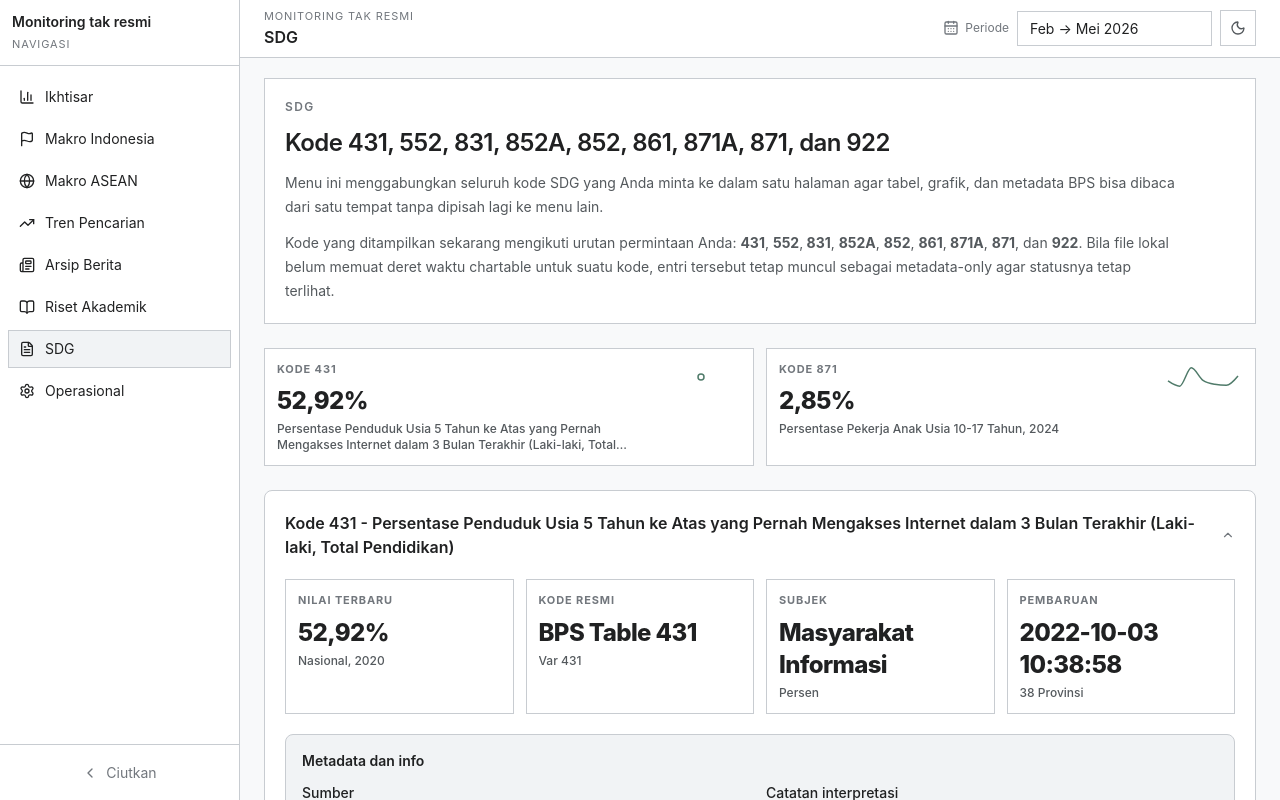
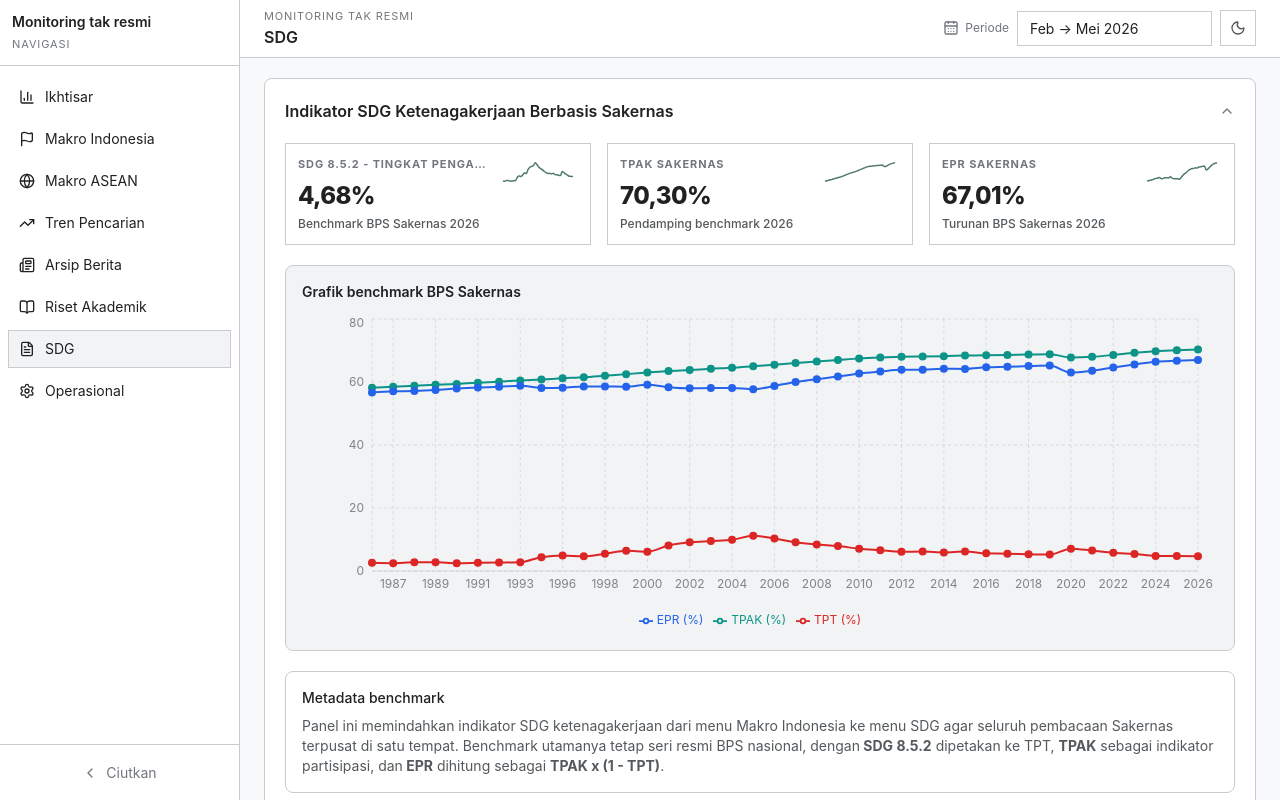
Before and after one commit to jiprastyo/DashboadPercobaan, a Next.js app: page /sdg in a window 1280 px wide. Shown: the top 800 px of the page. Built offline with nearby package versions, Linux system fonts and the light colour scheme.

Commit message:
Refine SDG layout and move benchmark panel

```diff
--- a/src/app/makro-indonesia/page.tsx
+++ b/src/app/makro-indonesia/page.tsx
@@ -1,12 +1,11 @@
 import { getSamplePMIData, getSamplePHKData, getSampleBPSData } from '@/lib/data-loader';
-import { getBPSNationalData, getBPSProvinsiData, getBPSProvinsiHistoricalData, getBPSHistoricalData, getBPSHistoricalIhkTradeData, getBPSWismanData, getBPSTptHistoricalData } from '@/lib/data-loader-server';
+import { getBPSNationalData, getBPSProvinsiData, getBPSProvinsiHistoricalData, getBPSHistoricalIhkTradeData, getBPSWismanData, getBPSTptHistoricalData } from '@/lib/data-loader-server';
 import MakroIndonesiaClient from './MakroIndonesiaClient';
 
 export default async function MakroIndonesiaPage() {
   const nationalRes = getBPSNationalData();
   const provinsiRes = getBPSProvinsiData();
   const provinsiHistoricalRes = getBPSProvinsiHistoricalData();
-  const bpsHistoricalRes = getBPSHistoricalData();
   const ihkTradeRes = getBPSHistoricalIhkTradeData();
   const wismanRes = getBPSWismanData();
   const bpsTptHistoricalRes = getBPSTptHistoricalData();
@@ -26,7 +25,6 @@ export default async function MakroIndonesiaPage() {
       provinsiData={provinsiData}
       provinsiSource={provinsiSource}
       provinsiHistoricalData={provinsiHistoricalRes ? provinsiHistoricalRes.data : []}
-      bpsHistoricalData={bpsHistoricalRes ? bpsHistoricalRes.data : []}
       pmiData={pmiData}
       phkData={phkData}
       historicalIhkTradeData={ihkTradeRes ? ihkTradeRes.data : []}
--- a/src/app/sdg-sakernas/SDGSakernasClient.tsx
+++ b/src/app/sdg-sakernas/SDGSakernasClient.tsx
@@ -52,12 +52,16 @@ function stripHtml(input: string) {
 
 interface SDGSakernasClientProps {
   sdgData: BPSSDGSakernasFile | null;
-  historicalData: unknown[];
+  historicalData: Array<{
+    year: string;
+    tpt: number;
+    tpak: number;
+  }>;
   tptTimelineData: unknown[];
   provinceTptData: unknown[];
 }
 
-export default function SDGSakernasClient({ sdgData }: SDGSakernasClientProps) {
+export default function SDGSakernasClient({ sdgData, historicalData }: SDGSakernasClientProps) {
   const requestedOrder = useMemo(
     () => sdgData?.requested_codes ?? ['431', '552', '831', '852A', '852', '861', '871A', '871', '922'],
     [sdgData]
@@ -74,44 +78,91 @@ export default function SDGSakernasClient({ sdgData }: SDGSakernasClientProps) {
       (a, b) => requestedOrder.indexOf(a.requestedCode) - requestedOrder.indexOf(b.requestedCode)
     );
   }, [requestedOrder, sdgData]);
+  const benchmarkSeries = useMemo(() => {
+    return [...historicalData]
+      .map((point) => {
+        const epr = Number((point.tpak * (1 - point.tpt / 100)).toFixed(2));
+        return {
+          year: point.year,
+          tpt: point.tpt,
+          tpak: point.tpak,
+          epr,
+        };
+      })
+      .sort((left, right) => Number(left.year) - Number(right.year));
+  }, [historicalData]);
+  const latestBenchmarkPoint = benchmarkSeries[benchmarkSeries.length - 1] ?? null;
+  const benchmarkChartData = benchmarkSeries.map((point) => ({
+    period: point.year,
+    'TPAK (%)': point.tpak,
+    'EPR (%)': point.epr,
+    'TPT (%)': point.tpt,
+  }));
 
   return (
     <div className="space-y-6">
-      <section className="border border-[var(--app-border)] bg-[var(--app-surface)] p-5">
-        <div className="max-w-4xl space-y-3">
-          <p className="text-xs font-semibold uppercase tracking-[0.12em] text-[var(--app-subtle)]">
-            SDG
-          </p>
-          <h1 className="text-2xl font-semibold tracking-tight text-[var(--app-text)]">
-            Kode 431, 552, 831, 852A, 852, 861, 871A, 871, dan 922
-          </h1>
-          <p className="text-sm leading-6 text-[var(--app-muted)]">
-            Menu ini menggabungkan seluruh kode SDG yang Anda minta ke dalam satu halaman agar tabel, grafik, dan metadata
-            BPS bisa dibaca dari satu tempat tanpa dipisah lagi ke menu lain.
-          </p>
-          <p className="text-sm leading-6 text-[var(--app-muted)]">
-            Kode yang ditampilkan sekarang mengikuti urutan permintaan Anda: <strong>431</strong>, <strong>552</strong>,
-            <strong> 831</strong>, <strong>852A</strong>, <strong>852</strong>, <strong>861</strong>,
-            <strong> 871A</strong>, <strong>871</strong>, dan <strong>922</strong>. Bila file lokal belum memuat deret waktu
-            chartable untuk suatu kode, entri tersebut tetap muncul sebagai metadata-only agar statusnya tetap terlihat.
-          </p>
-        </div>
-      </section>
+      {benchmarkSeries.length > 0 && latestBenchmarkPoint ? (
+        <CollapsibleSection title="Indikator SDG Ketenagakerjaan Berbasis Sakernas">
+          <div className="space-y-5">
+            <div className="grid gap-4 md:grid-cols-3">
+              <StatCard
+                title="SDG 8.5.2 - Tingkat Pengangguran"
+                value={formatPercent(latestBenchmarkPoint.tpt, 2)}
+                subtitle={`Benchmark BPS Sakernas ${latestBenchmarkPoint.year}`}
+                sparkData={benchmarkSeries.map((point) => ({ value: point.tpt }))}
+              />
+              <StatCard
+                title="TPAK Sakernas"
+                value={formatPercent(latestBenchmarkPoint.tpak, 2)}
+                subtitle={`Pendamping benchmark ${latestBenchmarkPoint.year}`}
+                sparkData={benchmarkSeries.map((point) => ({ value: point.tpak }))}
+              />
+              <StatCard
+                title="EPR Sakernas"
+                value={formatPercent(latestBenchmarkPoint.epr, 2)}
+                subtitle={`Turunan BPS Sakernas ${latestBenchmarkPoint.year}`}
+                sparkData={benchmarkSeries.map((point) => ({ value: point.epr }))}
+              />
+            </div>
 
-      {availableIndicators.length > 0 ? (
-        <div className="grid gap-3 md:grid-cols-2">
-          {availableIndicators.map((indicator) => (
-            <StatCard
-              key={indicator.requestedCode}
-              title={`Kode ${indicator.requestedCode}`}
-              value={formatPercent(indicator.latestValue)}
-              subtitle={indicator.latestYear ? `${indicator.title}, ${indicator.latestYear}` : indicator.title}
-              sparkData={indicator.years
-                .filter((item) => item.value !== null)
-                .map((item) => ({ value: Number(item.value) }))}
-            />
-          ))}
-        </div>
+            <div className="rounded-lg border border-[var(--app-border)] bg-[var(--app-bg-soft)] p-4">
+              <h3 className="mb-3 text-sm font-semibold text-[var(--app-text)]">Grafik benchmark BPS Sakernas</h3>
+              <LineChart
+                data={benchmarkChartData}
+                xKey="period"
+                lines={[
+                  {
+                    dataKey: 'TPAK (%)',
+                    label: 'TPAK (%)',
+                    color: '#0D9488',
+                  },
+                  {
+                    dataKey: 'EPR (%)',
+                    label: 'EPR (%)',
+                    color: '#2563EB',
+                  },
+                  {
+                    dataKey: 'TPT (%)',
+                    label: 'TPT (%)',
+                    color: '#DC2626',
+                  },
+                ]}
+                height={320}
+                valueFormatter={(value) => formatPercent(typeof value === 'number' ? value : Number(value))}
+              />
+            </div>
+
+            <div className="rounded-lg border border-[var(--app-border)] bg-[var(--app-surface)] p-4 text-sm text-[var(--app-muted)]">
+              <p className="font-medium text-[var(--app-text)]">Metadata benchmark</p>
+              <p className="mt-2">
+                Panel ini memindahkan indikator SDG ketenagakerjaan dari menu Makro Indonesia ke menu SDG agar seluruh
+                pembacaan Sakernas terpusat di satu tempat. Benchmark utamanya tetap seri resmi BPS nasional, dengan
+                <strong> SDG 8.5.2</strong> dipetakan ke TPT, <strong>TPAK</strong> sebagai indikator partisipasi, dan
+                <strong> EPR</strong> dihitung sebagai <strong>TPAK x (1 - TPT)</strong>.
+              </p>
+            </div>
+          </div>
+        </CollapsibleSection>
       ) : null}
 
       {availableIndicators.map((indicator) => {
@@ -127,29 +178,6 @@ export default function SDGSakernasClient({ sdgData }: SDGSakernasClientProps) {
             title={`Kode ${indicator.requestedCode} - ${indicator.title}`}
           >
             <div className="space-y-5">
-              <div className="grid gap-3 md:grid-cols-2 xl:grid-cols-4">
-                <StatCard
-                  title="Nilai Terbaru"
-                  value={formatPercent(indicator.latestValue)}
-                  subtitle={indicator.latestYear ? `Nasional, ${indicator.latestYear}` : 'Nasional'}
-                />
-                <StatCard
-                  title="Kode Resmi"
-                  value={indicator.officialCode}
-                  subtitle={`Var ${indicator.varId}`}
-                />
-                <StatCard
-                  title="Subjek"
-                  value={indicator.subject}
-                  subtitle={indicator.unit || 'Tanpa satuan eksplisit'}
-                />
-                <StatCard
-                  title="Pembaruan"
-                  value={indicator.lastUpdate ?? 'N/A'}
-                  subtitle={indicator.breakdownLabel}
-                />
-              </div>
-
               <div className="rounded-lg border border-[var(--app-border)] bg-[var(--app-bg-soft)] p-4">
                 <h3 className="mb-3 text-sm font-semibold text-[var(--app-text)]">Metadata dan info</h3>
                 <div className="grid gap-3 text-sm text-[var(--app-muted)] md:grid-cols-2">
@@ -160,6 +188,14 @@ export default function SDGSakernasClient({ sdgData }: SDGSakernasClientProps) {
                   <div>
                     <p className="font-medium text-[var(--app-text)]">Catatan interpretasi</p>
                     <p>{indicator.metadataNote}</p>
+                  </div>
+                  <div>
+                    <p className="font-medium text-[var(--app-text)]">Kode dan satuan</p>
+                    <p>{indicator.officialCode} - Var {indicator.varId}{indicator.unit ? ` - ${indicator.unit}` : ''}</p>
+                  </div>
+                  <div>
+                    <p className="font-medium text-[var(--app-text)]">Pembaruan terakhir</p>
+                    <p>{indicator.lastUpdate ?? 'N/A'}</p>
                   </div>
                 </div>
               </div>
@@ -218,16 +254,10 @@ export default function SDGSakernasClient({ sdgData }: SDGSakernasClientProps) {
           title={`Kode ${indicator.requestedCode} - ${indicator.title}`}
           defaultOpen={false}
         >
-          <div className="space-y-4">
-            <div className="grid gap-3 md:grid-cols-3">
-              <StatCard title="Status" value="Metadata only" subtitle="Belum ada deret tabel/grafik yang ditarik" />
-              <StatCard title="Kode Resmi" value={indicator.officialCode} subtitle={indicator.source} />
-              <StatCard title="Kode Diminta" value={indicator.requestedCode} subtitle="Permintaan pengguna" />
-            </div>
-            <div className="rounded-lg border border-[var(--app-border)] bg-[var(--app-bg-soft)] p-4 text-sm text-[var(--app-muted)]">
-              <p className="font-medium text-[var(--app-text)]">Catatan metadata</p>
-              <p className="mt-2">{indicator.reason}</p>
-            </div>
+          <div className="rounded-lg border border-[var(--app-border)] bg-[var(--app-bg-soft)] p-4 text-sm text-[var(--app-muted)]">
+            <p className="font-medium text-[var(--app-text)]">Catatan metadata</p>
+            <p className="mt-2">{indicator.reason}</p>
+            <p className="mt-3">Kode resmi: <strong>{indicator.officialCode}</strong> - Sumber acuan: {indicator.source}</p>
           </div>
         </CollapsibleSection>
       ))}
```
Also changed, not shown: src/app/makro-indonesia/MakroIndonesiaClient.tsx (+0 -147 lines), 1 other file (tests, documents, lock files or other folders).
